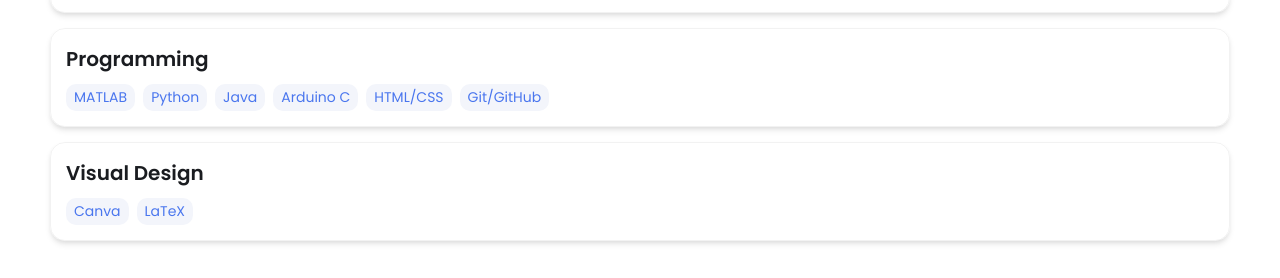
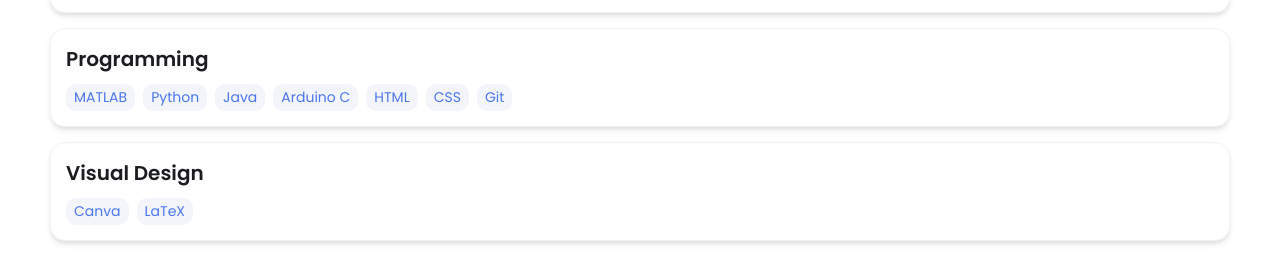
Before and after one commit to blasejlondono/blasejlondono.github.io, a Jekyll site: the page built from index.html, in a window 1280 px wide and 900 px high, scrolled down 1581 px. Shown: the part 173-451 px from the top of the window. Built offline with Jekyll 4.4.1, drawn with Linux system fonts in a browser that asks for light colours.

Commit message:
Update _config.yml

```diff
--- a/_config.yml
+++ b/_config.yml
@@ -8,15 +8,14 @@
   I'm drawn to engineering for the fast-paced problem-solving and the opportunity to work with talented people on challenging technical projects. Whether I'm designing power distribution systems for Mars rovers, prototyping airless tire systems, or teaching MATLAB to 35+ students, I enjoy building systems that work and collaborating with teams that push the boundaries of what's possible. <br><br>
   I'm currently involved with UCSD Yonder Dynamics, IEEE-HKN, Apple's Next-Gen Innovators program, and undergraduate research in semiconductor characterization. As I continue through my degree, I'm focused on finding the right area within robotics to commit to long-term and make a meaningful impact. <br><br>
 
-# Place your profile image in /assets/images/profile-image/folder and edit the file name
+# Profile image
 profile_image: /assets/images/profile-image/profile_picture.jpg
 
-# Link your resume
-# You can place your resume in assets/resume/{resume file.pdf} or add external link such as pdf saved in google drive
+# Link resume
 resume-url: /assets/resume/londono_blase_resume.pdf
 
-# Set up external links - this will show up as small icons next to your name.
-external-links:    # input only your own url slug. The icons with missing entries will not appear.
+# Set up external links
+external-links:    # input only url slug.
   linkedin: blase-londono    # https://www.linkedin.com/in/{your url slug}
   github: blasejlondono      # https://github.com/{your url slug}
   stackoverflow:             # https://stackoverflow.com/users/{your url slug}
@@ -28,7 +27,7 @@
   discord:                   # https://discord.com/users/{your url slug}
   bluesky:                   # https://bsky.app/profile/{your url slug}
 
-# Skills Section - Add the list of your Skills by categories/tools. The indentation for each level needs to be precise.
+# Skills Section
 skills:
   - category: CAD & Modeling
     tools:
@@ -56,18 +55,19 @@
     - Python
     - Java
     - Arduino C
-    - HTML/CSS
-    - Git/GitHub
+    - HTML
+    - CSS
+    - Git
 
   - category: Visual Design
     tools:
     - Canva
     - LaTeX
 
-# Contact Form Setup. Setup an account and copy over the key. When someone fills out the form, it will be received in your email.
+# Contact Form Setup.
 formspree-key:   https://formspree.io/f/mjkngqoz
 
-# Active theme (Updatethis to switch themes). Make sure to keep the indentation the samne.
+# Active theme
 colors: # this is the basic theme
   text: "#1a1c20"
   border: "#ddd"
```
